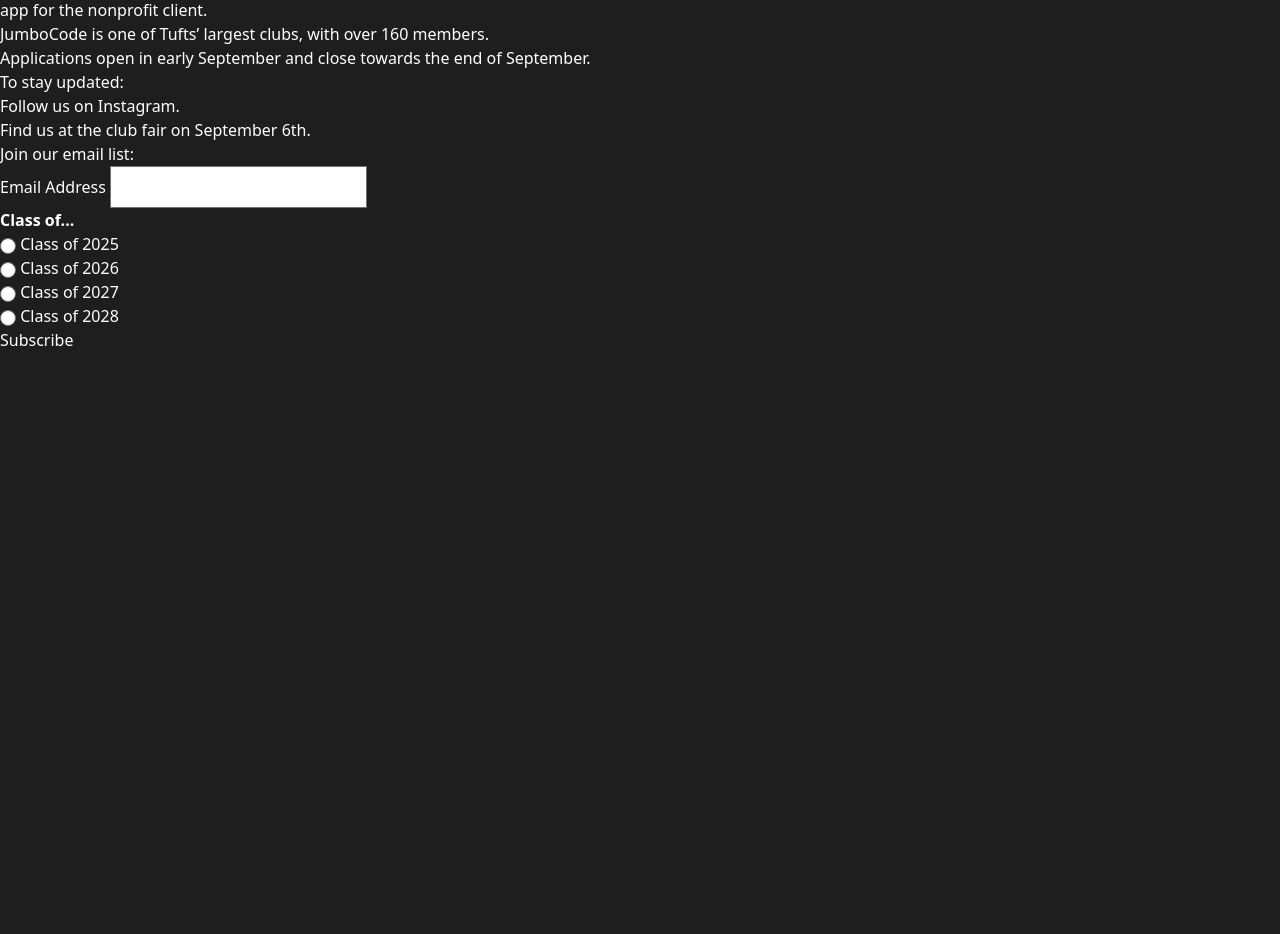
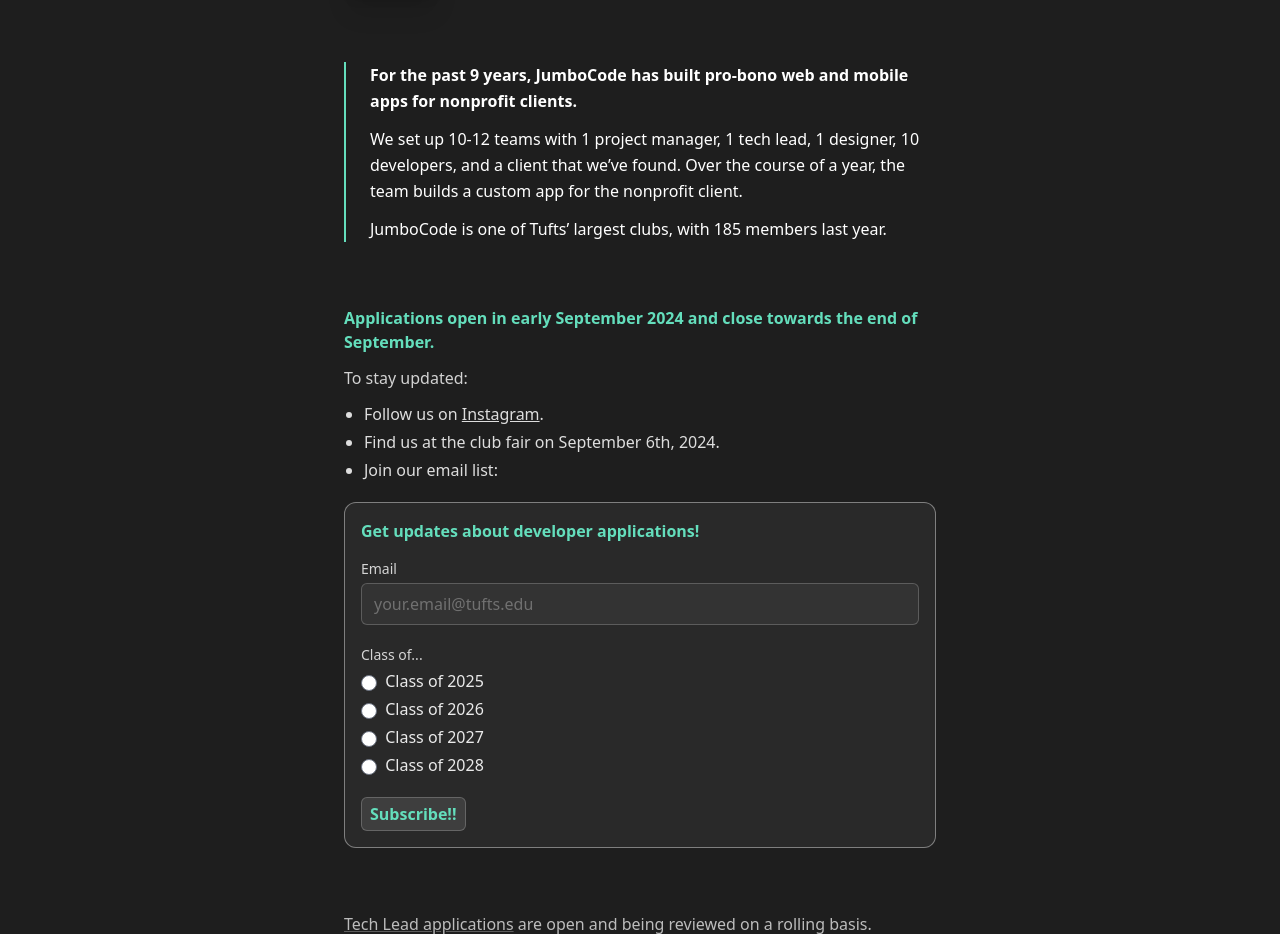
Before and after one commit to JumboCode/jumbocode.org-2024, an Astro site: page / in a window 1280 px wide. Shown: the part 194-1128 px from the top of the page. Before the commit the page ends 800 px from the top, so only its background shows below. Built offline with nearby package versions, Linux system fonts and the light colour scheme; Astro itself is replaced by a stand-in of ours; a script that the page names is missing.

Commit message:
Style everything

```diff
--- a/src/components/mailchimp-form.astro
+++ b/src/components/mailchimp-form.astro
@@ -6,20 +6,31 @@
   >
     <div>
       <div class="mc-field-group">
-        <label for="mce-EMAIL">Email Address</label>
-        <input type="email" name="EMAIL" required="/" />
+        <label for="mce-EMAIL" class="block text-sm font-medium opacity-80">
+          Email
+        </label>
+        <input
+          type="email"
+          name="EMAIL"
+          required
+          class="mt-1 border-white/20 bg-white/5 focus:border-accent focus:ring-accent rounded-md w-full placeholder:text-white/30"
+          placeholder="your.email@tufts.edu"
+        />
       </div>
-      <div>
-        <strong>Class of... </strong>
-        <ul>
+      <div class="mt-5">
+        <p class="text-sm font-medium opacity-80">Class of...</p>
+        <ul class="mt-1 space-y-1">
           <li>
             <input
               type="radio"
               name="group[35583]"
               id="mce-group[35583]-35583-0"
               value="1"
+              class="text-accent focus:ring-accent mr-1"
             />
-            <label for="mce-group[35583]-35583-0"> Class of 2025 </label>
+            <label for="mce-group[35583]-35583-0" class="text-white/90">
+              Class of 2025
+            </label>
           </li>
           <li>
             <input
@@ -27,8 +38,11 @@
               name="group[35583]"
               id="mce-group[35583]-35583-1"
               value="2"
+              class="text-accent focus:ring-accent mr-1"
             />
-            <label for="mce-group[35583]-35583-1"> Class of 2026 </label>
+            <label for="mce-group[35583]-35583-1" class="text-white/90">
+              Class of 2026
+            </label>
           </li>
           <li>
             <input
@@ -36,8 +50,11 @@
               name="group[35583]"
               id="mce-group[35583]-35583-2"
               value="4"
+              class="text-accent focus:ring-accent mr-1"
             />
-            <label for="mce-group[35583]-35583-2"> Class of 2027 </label>
+            <label for="mce-group[35583]-35583-2" class="text-white/90">
+              Class of 2027
+            </label>
           </li>
           <li>
             <input
@@ -45,8 +62,11 @@
               name="group[35583]"
               id="mce-group[35583]-35583-3"
               value="8"
+              class="text-accent focus:ring-accent mr-1"
             />
-            <label for="mce-group[35583]-35583-3"> Class of 2028 </label>
+            <label for="mce-group[35583]-35583-3" class="text-white/90">
+              Class of 2028
+            </label>
           </li>
         </ul>
       </div>
@@ -66,14 +86,14 @@
           value=""
         />
       </div>
-      <div class="optionalParent">
-        <div class="clear foot">
+      <div class="mt-5">
+        <div>
           <input
             type="submit"
             name="subscribe"
             id="mc-embedded-subscribe"
-            class="button"
-            value="Subscribe"
+            value="Subscribe!!"
+            class="bg-white/10 border border-white/20 text-accent px-2 py-1 rounded-md font-bold cursor-pointer"
           />
         </div>
       </div>
--- a/src/pages/index.astro
+++ b/src/pages/index.astro
@@ -10,19 +10,27 @@
     <meta name="generator" content={Astro.generator} />
     <title>JumboCode</title>
   </head>
-  <body class="antialiased bg-background text-white">
-    <div>
+  <body
+    class="antialiased bg-background text-white max-w-screen-sm mx-auto px-6 pt-16 sm:pt-24 pb-40"
+  >
+    <div class="flex items-end gap-x-6">
       <img
         src="/button.png"
         class="w-24 shadow-xl border-2 border-accent rounded-xl"
         alt=""
       />
-      <p>JumboCode</p>
-      <p>Building apps for nonprofits at Tufts University.</p>
+      <div>
+        <p class="text-4xl font-bold tracking-tight text-accent">JumboCode</p>
+        <p class="mt-1.5 opacity-90 font-medium text-sm">
+          Building apps for nonprofits at Tufts University.
+        </p>
+      </div>
     </div>
 
-    <div>
-      <p>
+    <div
+      class="mt-16 space-y-3 leading-relaxed border-l-2 border-l-accent pl-6"
+    >
+      <p class="font-bold">
         For the past 9 years, JumboCode has built pro-bono web and mobile apps
         for nonprofit clients.
       </p>
@@ -31,26 +39,53 @@
         10 developers, and a client that we’ve found. Over the course of a year,
         the team builds a custom app for the nonprofit client.
       </p>
-      <p>JumboCode is one of Tufts’ largest clubs, with over 160 members.</p>
+      <p>
+        JumboCode is one of Tufts’ largest clubs, with 185 members last year.
+      </p>
     </div>
 
-    <div>
-      <p>
-        Applications open in early September and close towards the end of
+    <div class="mt-16 space-y-3">
+      <p class="font-bold text-accent">
+        Applications open in early September 2024 and close towards the end of
         September.
       </p>
-      <p>To stay updated:</p>
-      <ul>
+      <p class="opacity-80">To stay updated:</p>
+      <ul class="list-disc ml-5 space-y-1 opacity-85">
         <li>
-          Follow us on <a href="https://instagram.com/jumbocode">Instagram</a>.
+          Follow us on
+          <a
+            href="https://instagram.com/jumbocode"
+            target="_blank"
+            class="underline"
+          >
+            Instagram</a
+          >.
         </li>
-        <li>Find us at the club fair on September 6th.</li>
+        <li>Find us at the club fair on September 6th, 2024.</li>
         <li>Join our email list:</li>
       </ul>
 
-      <div>
-        <MailchimpForm />
+      <div class="pt-2">
+        <div class="border border-white/40 bg-white/5 p-4 rounded-xl">
+          <p class="mb-4 text-accent font-bold">
+            Get updates about developer applications!
+          </p>
+          <MailchimpForm />
+        </div>
       </div>
+    </div>
+
+    <div class="mt-16">
+      <p class="opacity-70">
+        <a
+          href="https://docs.google.com/forms/d/e/1FAIpQLSddqN8iMuVSAkfjqRBn-3oU4YddSvgZa0Jqe90HCGypViZRZA/viewform"
+          class="underline decoration-white/40"
+        >
+          Tech Lead applications</a
+        > are open and being reviewed on a rolling basis.
+        <br />
+        Project Manager applications took place in the spring of 2024.
+      </p>
     </div>
   </body>
 </html>
```
